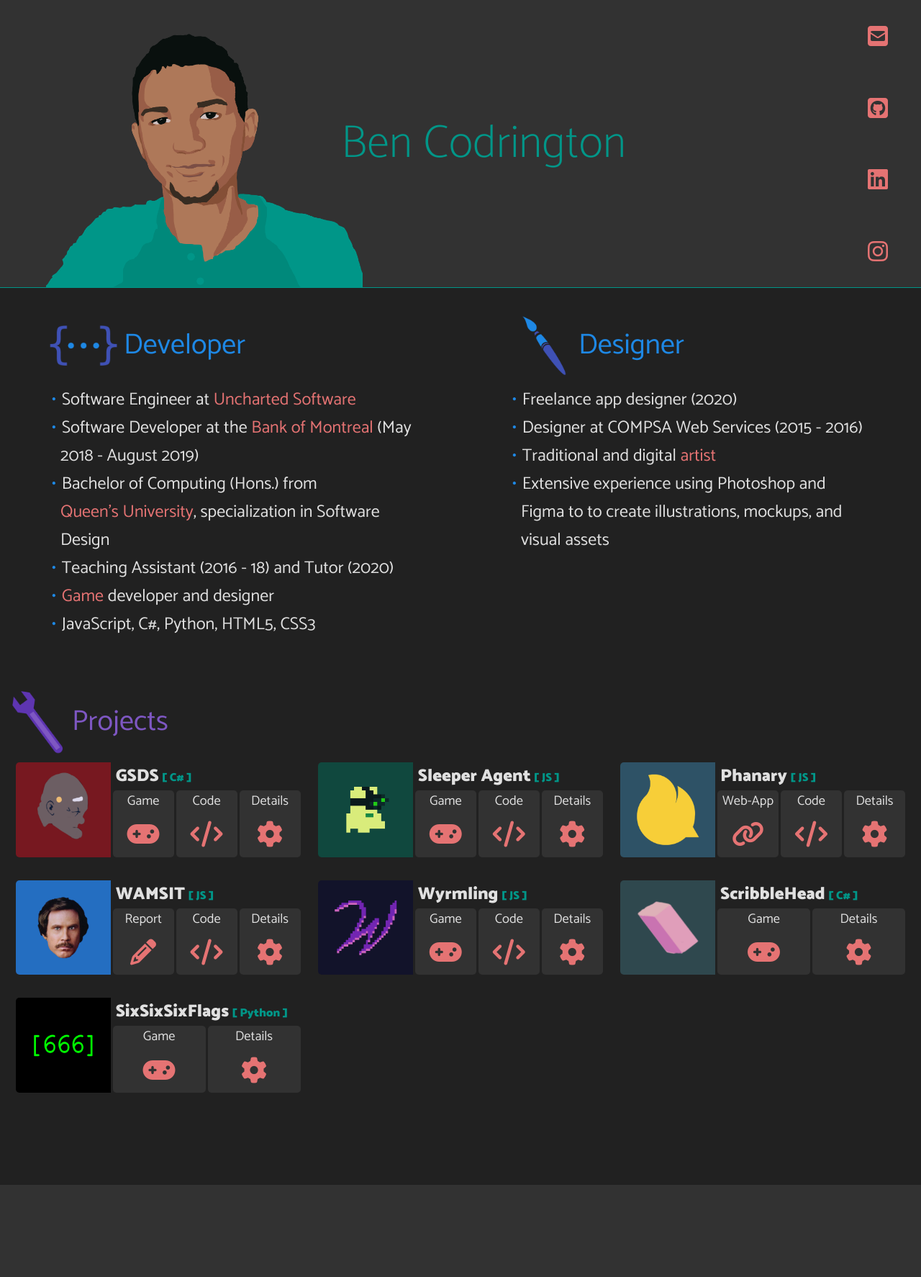
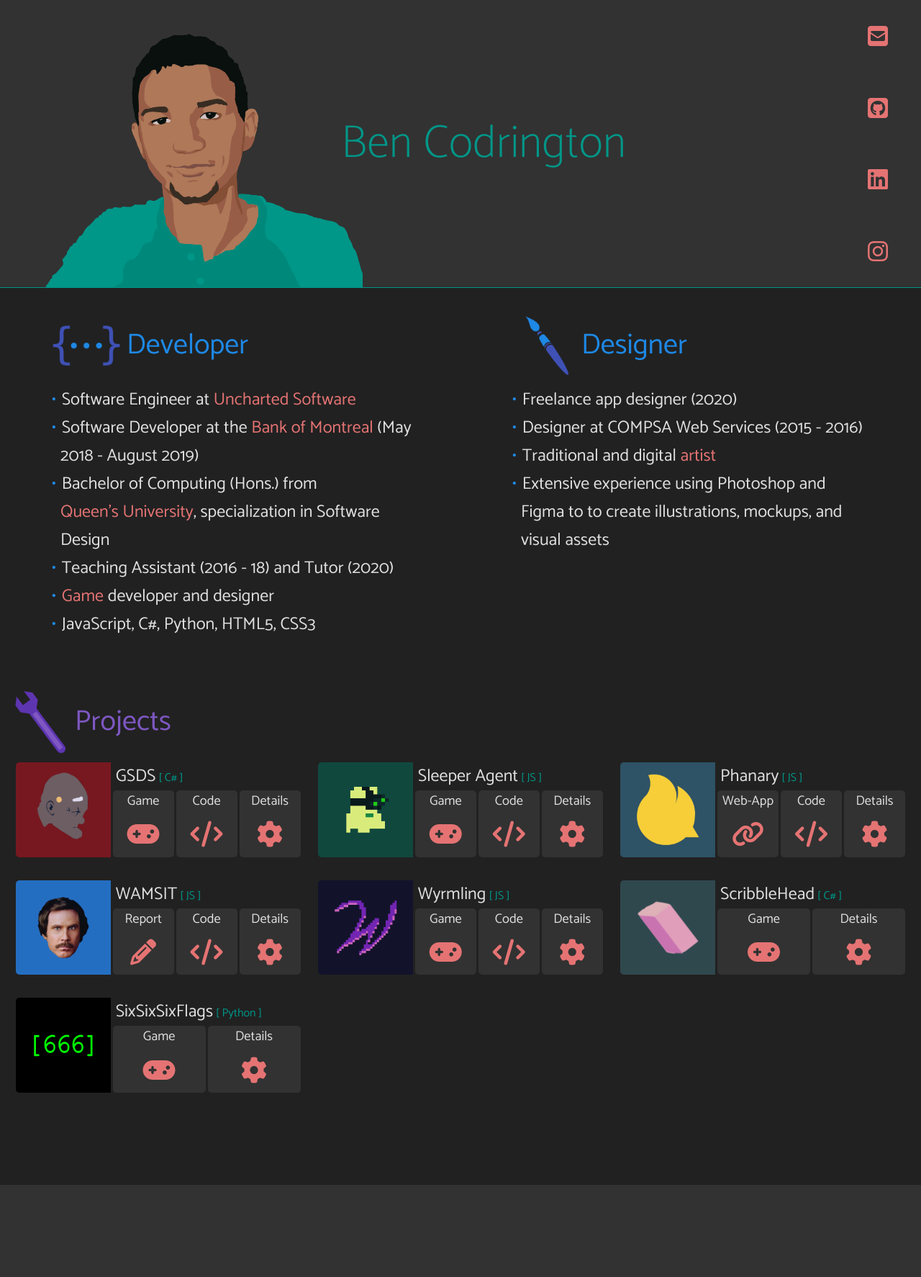
Before and after one commit to bencodrington/bencodrington, a Jekyll site: the page built from index.html, in a window 1280 px wide. Shown: the whole page at 72% size. Built offline with Jekyll 4.4.1, drawn with Linux system fonts in a browser that asks for light colours; nearby versions of some CDN libraries.

Commit message:
Tweak section header whitespace

```diff
--- a/_sass/modules/_project.scss
+++ b/_sass/modules/_project.scss
@@ -89,6 +89,7 @@
             font-size: 1.15rem;
             width: 100%;
             white-space: nowrap;
+            font-weight: normal;
         }
 
         &__subtitle {
--- a/_sass/modules/_section.scss
+++ b/_sass/modules/_section.scss
@@ -7,9 +7,9 @@
         margin-bottom: .5rem;
         display: flex;
         align-items: center;
+        padding-left: .5rem;
 
         img {
-            margin-left: .25rem;
             height: 4rem;
 
             @include atSmall {
```
